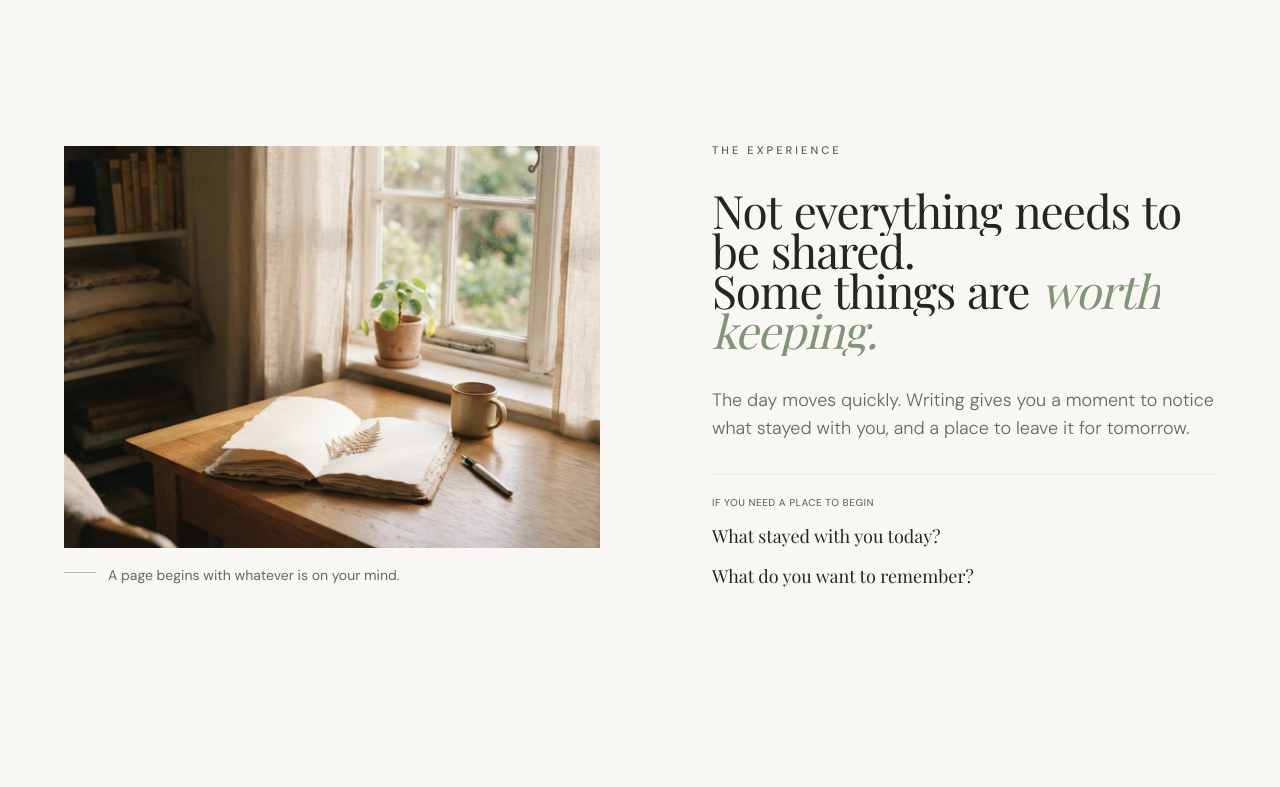
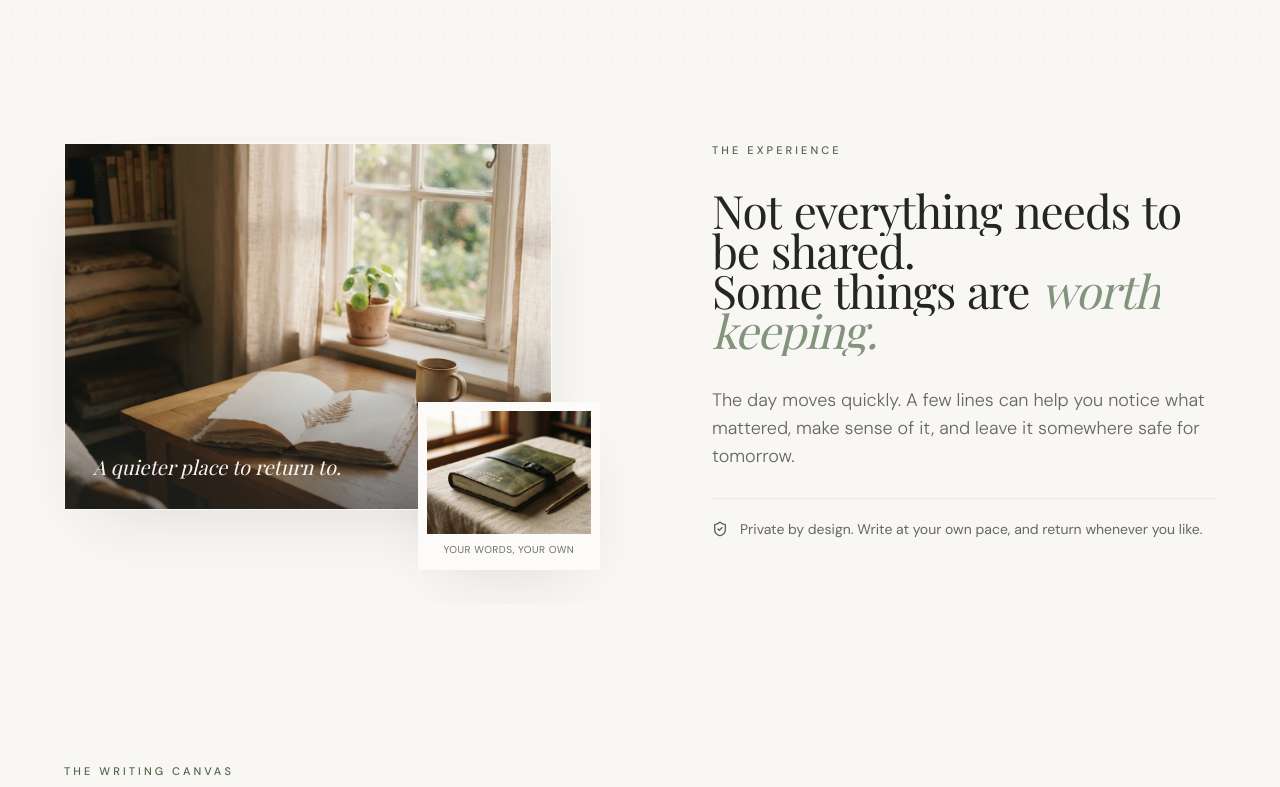
Before and after one commit to Shivang0402/Chronicle, a React (Vite) app in the folder frontend/: page / in a window 1280 px wide. Shown: the part 1279-2066 px from the top of the page. Built offline with nearby package versions, Linux system fonts and the light colour scheme; no server answers; a web font is replaced by a local one.

Commit message:
Modifiled the experience section of landing page

```diff
--- a/frontend/src/components/landing/Philosophy.jsx
+++ b/frontend/src/components/landing/Philosophy.jsx
@@ -1,5 +1,6 @@
+import { ShieldCheck } from "lucide-react";
 import AnimatedText from "../ui/AnimatedText";
-import Reveal, { RevealGroup, RevealImage, RevealItem } from "../ui/Reveal";
+import Reveal, { RevealImage } from "../ui/Reveal";
 
 export default function Philosophy() {
   return (
@@ -8,28 +9,45 @@ export default function Philosophy() {
       className="relative -mt-8 scroll-mt-24 bg-ivory pb-16 pt-12 md:-mt-12 md:pb-20 md:pt-16"
     >
       <div className="mx-auto grid max-w-7xl grid-cols-1 items-center gap-9 px-6 sm:px-10 md:grid-cols-2 md:gap-12 lg:gap-20 lg:px-16">
-        <div className="relative">
+        <div className="relative mb-8 pr-7 pb-7 sm:pr-12 md:mb-0">
           <RevealImage
             variant="clip-left"
             amount={0.12}
             delay={0.05}
             duration={1}
+            onMount
           >
-            <div className="relative overflow-hidden bg-warm-beige">
+            <div className="relative overflow-hidden border border-white/70 bg-warm-beige shadow-paper-lg">
               <img
                 src="/images/philosophy-journal.jpg"
                 alt="An open journal and pen on a wooden desk in warm window light"
                 className="aspect-[4/3] w-full object-cover"
                 loading="eager"
               />
+              <div className="absolute inset-0 bg-gradient-to-t from-charcoal/55 via-transparent to-transparent" />
+              <p className="absolute bottom-5 left-5 font-serif text-lg italic text-ivory sm:bottom-7 sm:left-7 sm:text-xl">
+                A quieter place to return to.
+              </p>
             </div>
           </RevealImage>
-          <Reveal variant="fade" delay={0.2} y={8} blur={false}>
-            <p className="mt-4 flex max-w-md items-start gap-3 text-sm leading-relaxed text-charcoal-muted">
-              <span aria-hidden="true" className="mt-2 h-px w-8 shrink-0 bg-sage/60" />
-              A page begins with whatever is on your mind.
+          <RevealImage
+            variant="clip-right"
+            delay={0.22}
+            y={12}
+            amount={0.12}
+            onMount
+            className="absolute -bottom-7 right-0 z-10 w-[38%] border-[5px] border-paper bg-paper p-1 shadow-paper-lg sm:-bottom-8 sm:w-[34%]"
+          >
+            <img
+              src="/images/auth-journal.jpg"
+              alt="A leather-bound journal resting on linen beside a window"
+              className="aspect-[4/3] w-full object-cover"
+              loading="lazy"
+            />
+            <p className="px-1 pb-1 pt-2 text-center text-[9px] uppercase tracking-wider text-muted-gray sm:text-[10px]">
+              Your words, your own
             </p>
-          </Reveal>
+          </RevealImage>
         </div>
 
         <div className="max-w-xl md:justify-self-start md:pl-5 lg:pl-8">
@@ -53,31 +71,17 @@ export default function Philosophy() {
           />
           <Reveal variant="right" delay={0.26} y={18} blur={false}>
             <p className="max-w-lg text-base font-light leading-[1.95] text-charcoal-muted sm:text-lg">
-              The day moves quickly. Writing gives you a moment to notice what
-              stayed with you, and a place to leave it for tomorrow.
+              The day moves quickly. A few lines can help you notice what
+              mattered, make sense of it, and leave it somewhere safe for
+              tomorrow.
             </p>
           </Reveal>
-          <RevealGroup
-            className="mt-8 border-t border-hairline/80 pt-5"
-            delay={0.34}
-            stagger={0.1}
-          >
-            <p className="mb-3 text-[10px] font-medium uppercase tracking-wider text-muted-gray">
-              If you need a place to begin
-            </p>
-            <div className="grid gap-3">
-              <RevealItem variant="fade" y={8}>
-                <p className="font-serif text-base leading-snug text-charcoal sm:text-lg">
-                  What stayed with you today?
-                </p>
-              </RevealItem>
-              <RevealItem variant="fade" y={8}>
-                <p className="font-serif text-base leading-snug text-charcoal sm:text-lg">
-                  What do you want to remember?
-                </p>
-              </RevealItem>
+          <Reveal variant="fade" delay={0.34} y={8} blur={false}>
+            <div className="mt-7 flex items-start gap-3 border-t border-hairline/80 pt-5 text-sm text-charcoal-muted">
+              <ShieldCheck className="mt-0.5 h-4 w-4 shrink-0 text-sage-deep" />
+              <p>Private by design. Write at your own pace, and return whenever you like.</p>
             </div>
-          </RevealGroup>
+          </Reveal>
         </div>
       </div>
     </section>
```
